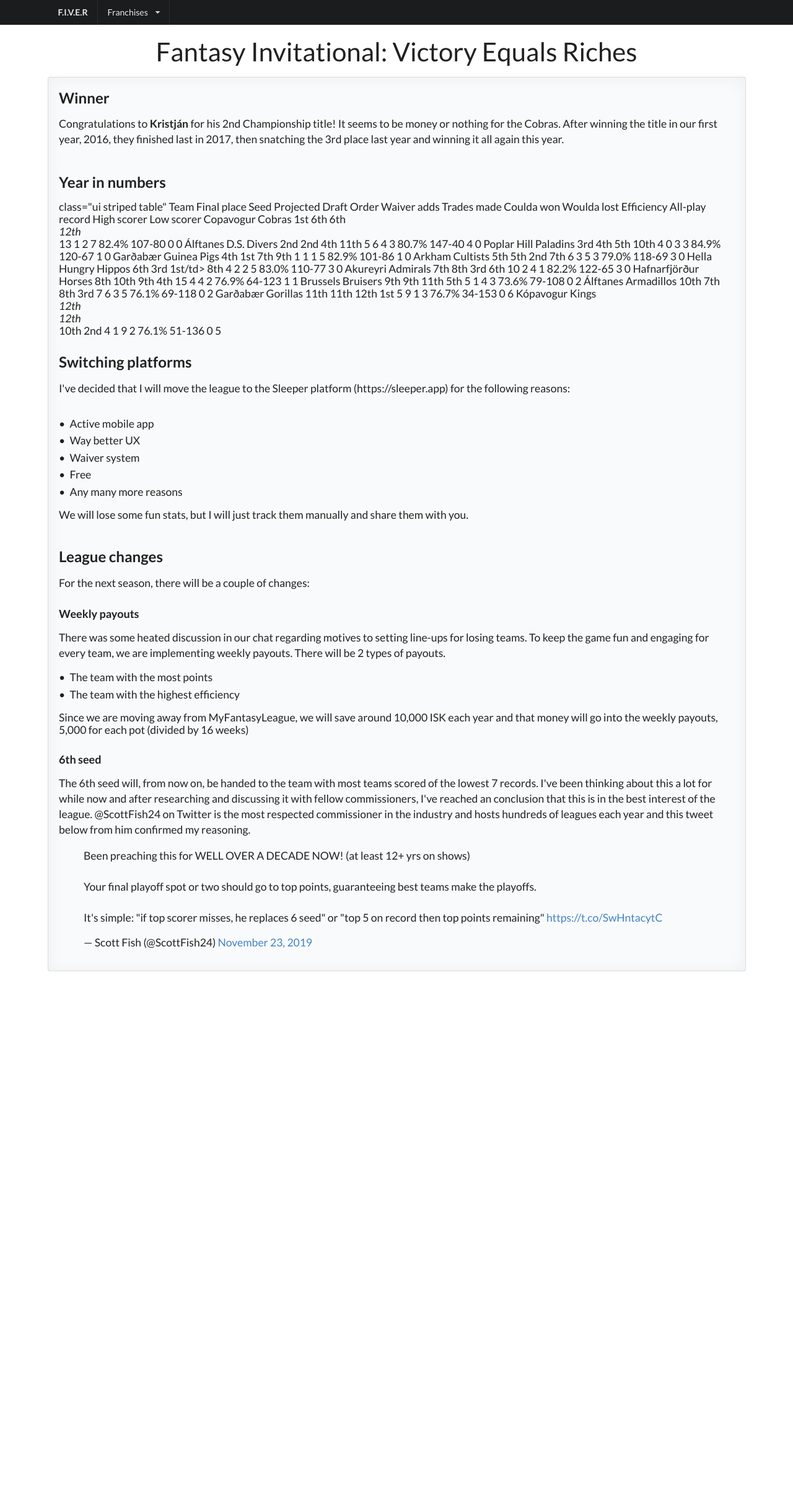
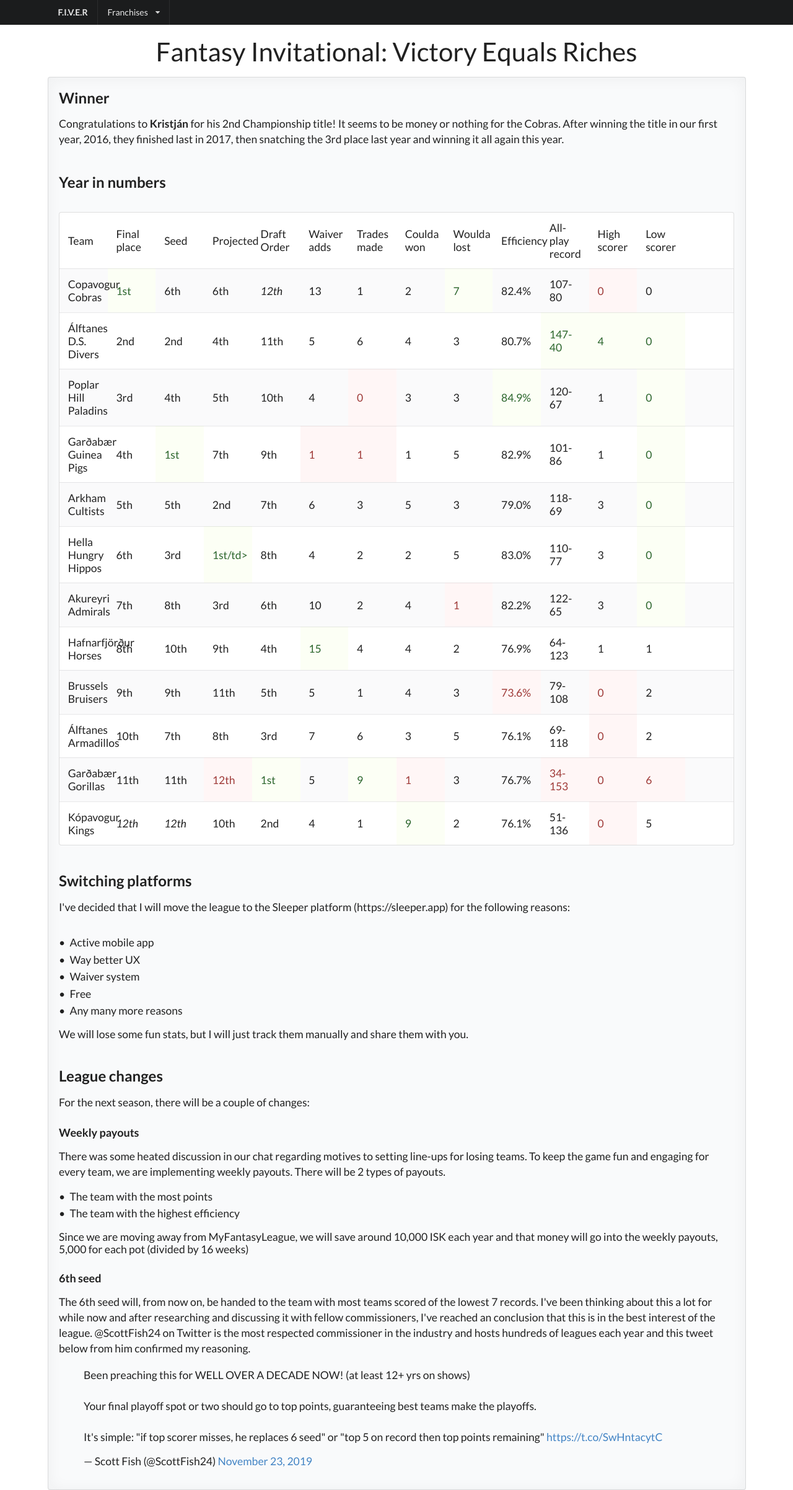
Before and after one commit to andrijan/mfl-commish, a Django app: page / in a window 1280 px wide. Shown: the whole page at 62% size. Before the commit the page ends 1567 px from the top, so only its background shows below. Run offline with Django 3.2, Linux system fonts and the light colour scheme; data comes from the database, SQL or seed files in the repository; some libraries are stand-ins or nearby versions.

Commit message:
Update index.html

```diff
--- a/core/templates/core/index.html
+++ b/core/templates/core/index.html
@@ -5,7 +5,7 @@
   <h2>Winner</h2>
   <p>Congratulations to <strong>Kristján</strong> for his 2nd Championship title! It seems to be money or nothing for the Cobras. After winning the title in our first year, 2016, they finished last in 2017, then snatching the 3rd place last year and winning it all again this year.</p>
   <h2>Year in numbers</h2>
-   class="ui striped table"
+   <table class="ui striped table">
     <tr>
       <td>Team</td>
       <td>Final place</td>
```
